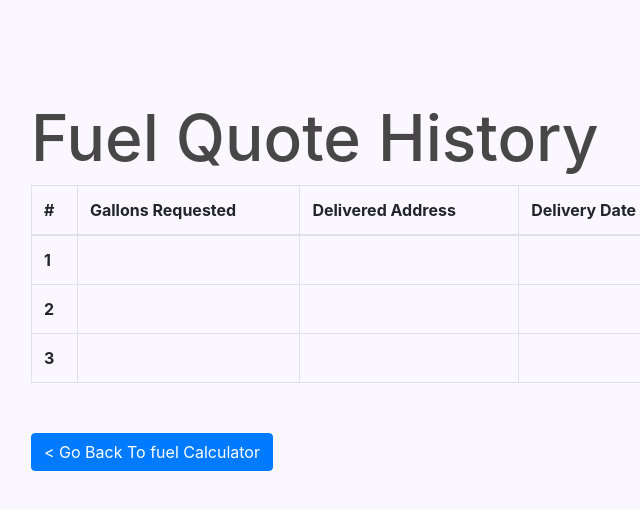
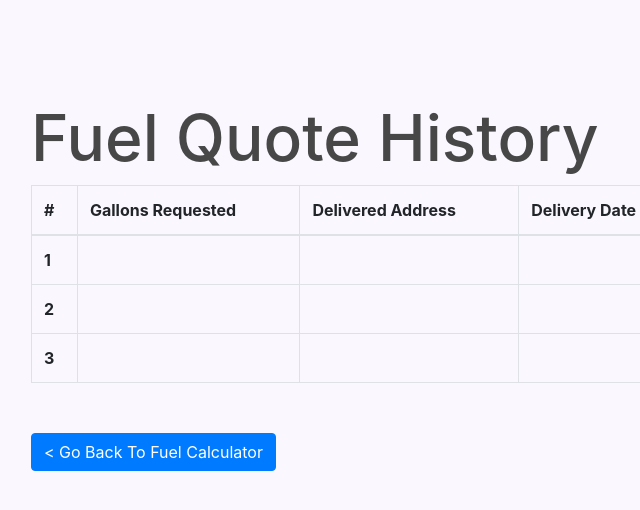
Before and after one commit to nabilahsan/sd-front-end, a plain HTML site: page FuelHistory.html in a window 1280 px wide. Shown: the full height of the page, 69-709 px from the left. Drawn offline with nearby package versions, Linux system fonts and the light colour scheme.

Commit message:
Fixed Capitalization

```diff
--- a/FuelHistory.html
+++ b/FuelHistory.html
@@ -64,7 +64,7 @@
 <div class="container" id="login-section">
       <form>
         <div class="form-group">
-        <button type="submit" class="btn btn-primary" style="float: left;"> < Go Back To fuel Calculator</button>
+        <button type="submit" class="btn btn-primary" style="float: left;"> < Go Back To Fuel Calculator</button>
         <button type="submit" class="btn btn-secondary" style="float: right;">Log Out</button>
 
       </form>
```
